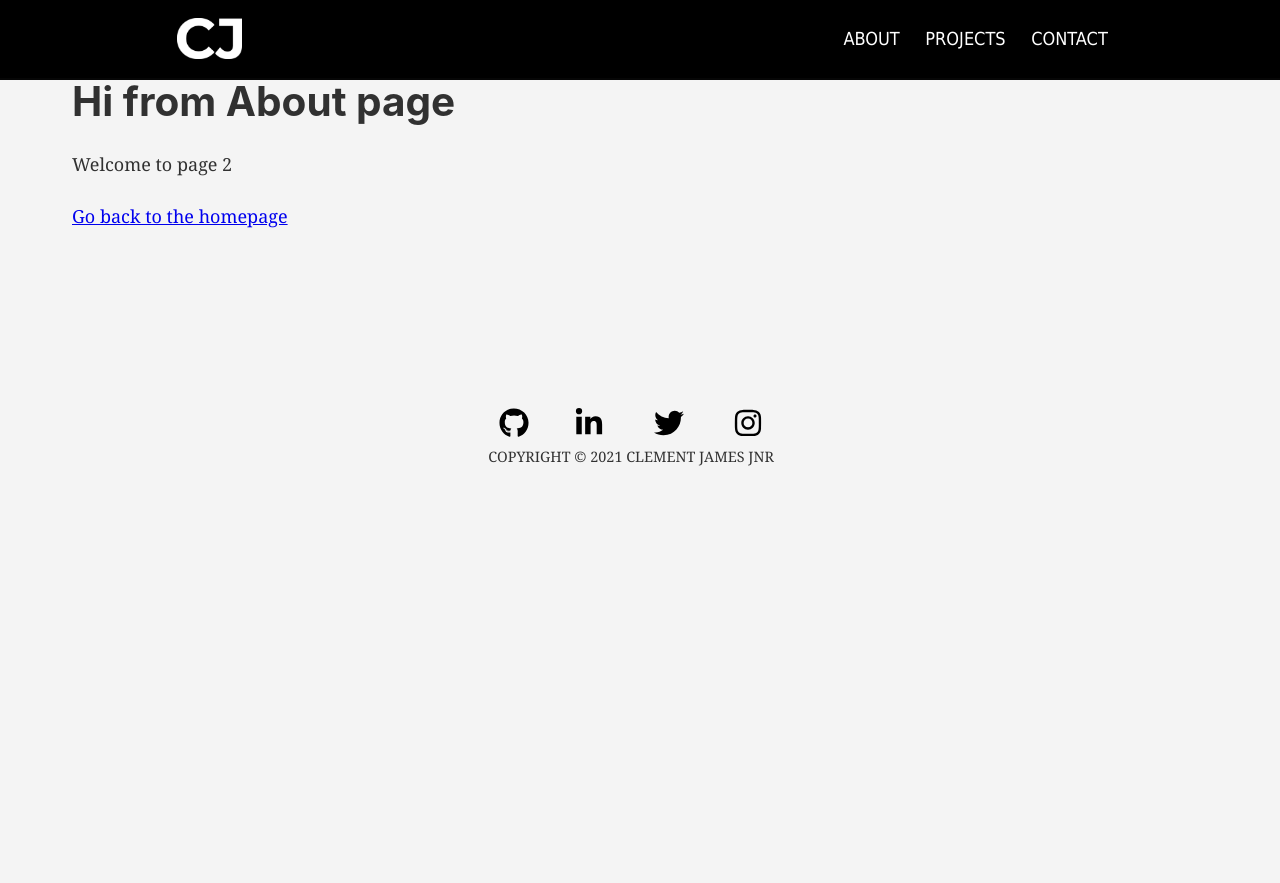
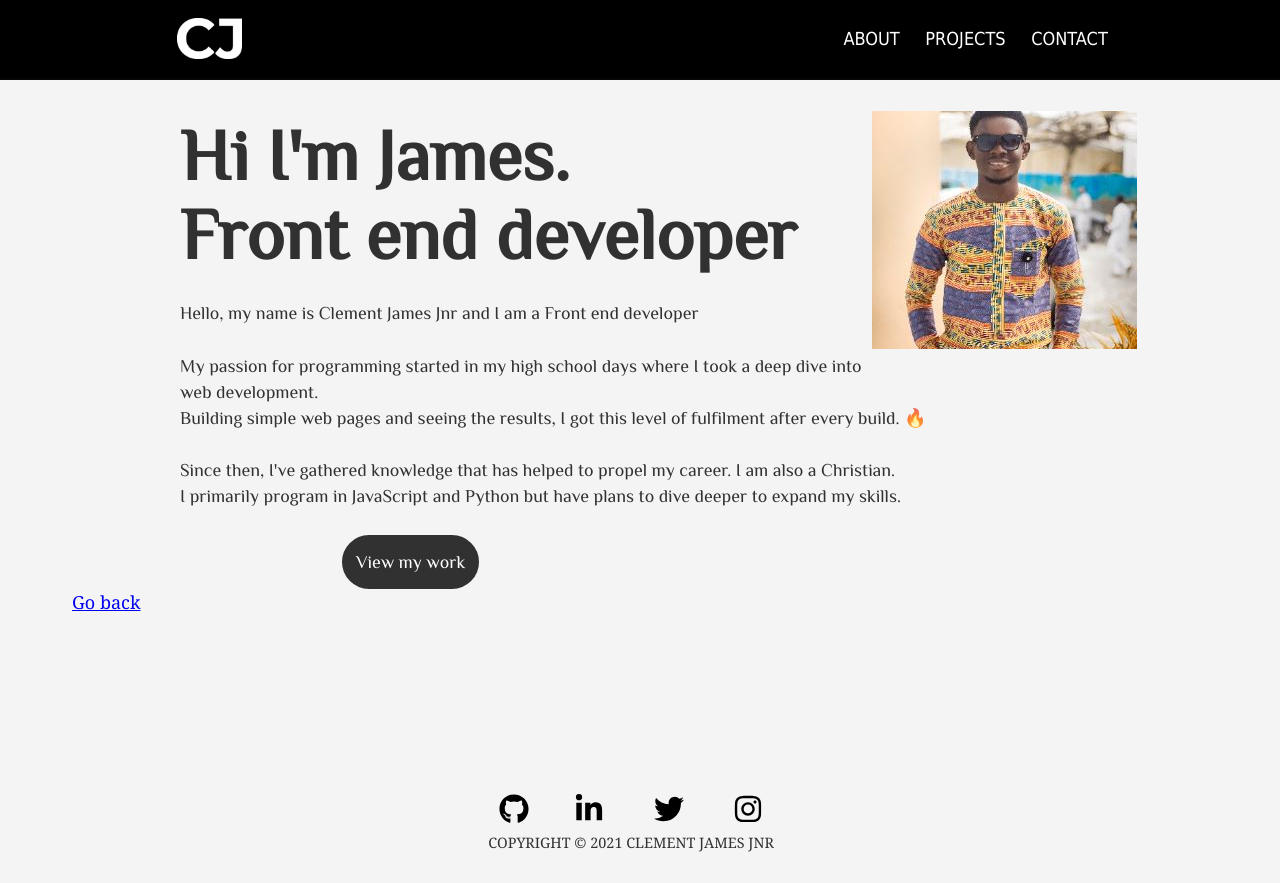
Before and after one commit to jaymesC/portfolio-site, a Gatsby site: page /about in a window 1280 px wide. Before the commit the page ends 800 px from the top, so only its background shows below. Built offline with nearby package versions, Linux system fonts and the light colour scheme; Gatsby itself is replaced by a stand-in of ours.

Commit message:
fixed about component

```diff
--- a/src/components/ProjectItem.js
+++ b/src/components/ProjectItem.js
@@ -8,7 +8,8 @@ import { SiJava, SiJavascript, SiStyledComponents } from "react-icons/si"
 const StyledDiv = styled(motion.div)`
   margin-top: 4rem;
   margin-left: 7rem;
-  @media screen and (max-width: 568px) {
+
+   @media screen and (max-width: 568px) {
     margin-top: 2rem;
     margin-left: 0rem;
   }
@@ -28,6 +29,9 @@ const StyledSection = styled.section`
   margin-right: 20rem;
   box-shadow: 1px 25px 18px #ddd9d9;
   border-radius: 10px;
+  & :hover {
+    box-shadow: 1px 9px 9px #b2beb5;
+  }
   @media (max-width: 768px) {
     margin-right: 0rem;
   }
--- a/src/components/SecondProjectItem.js
+++ b/src/components/SecondProjectItem.js
@@ -28,6 +28,9 @@ const StyledSection = styled.section`
   margin-right: 20rem;
   box-shadow: 1px 25px 18px #ddd9d9;
   border-radius: 10px;
+  & :hover {
+    box-shadow: 1px 9px 9px #b2beb5;
+  }
   @media (max-width: 768px) {
     margin-right: 0rem;
   }
--- a/src/components/fifthProjectItem.js
+++ b/src/components/fifthProjectItem.js
@@ -27,6 +27,9 @@ const StyledSection = styled.section`
   margin-right: 20rem;
   box-shadow: 1px 25px 18px #ddd9d9;
   border-radius: 10px;
+  & :hover {
+    box-shadow: 1px 9px 9px #b2beb5;
+  }
   @media (max-width: 768px) {
     margin-right: 0rem;
   }
@@ -97,7 +100,7 @@ const FifthProjectItem = () => {
         <StyledImage>
           <StaticImage
             src="../images/upscale.jpg"
-            width={300}
+            width={310}
             quality={95}
             formats={["AUTO", "WEBP", "AVIF"]}
             alt="Project visuals"
--- a/src/components/fourthProjectItem.js
+++ b/src/components/fourthProjectItem.js
@@ -27,6 +27,9 @@ const StyledSection = styled.section`
   margin-right: 20rem;
   box-shadow: 1px 25px 18px #ddd9d9;
   border-radius: 10px;
+  & :hover {
+    box-shadow: 1px 9px 9px #b2beb5;
+  }
   @media (max-width: 768px) {
     margin-right: 0rem;
   }
--- a/src/components/thirdProjectItem.js
+++ b/src/components/thirdProjectItem.js
@@ -27,6 +27,9 @@ const StyledSection = styled.section`
   margin-right: 20rem;
   box-shadow: 1px 25px 18px #ddd9d9;
   border-radius: 10px;
+  & :hover {
+    box-shadow: 1px 9px 9px #b2beb5;
+  }
   @media (max-width: 768px) {
     margin-right: 0rem;
   }
--- a/src/pages/about.js
+++ b/src/pages/about.js
@@ -1,18 +1,122 @@
 import * as React from "react"
 import { Link } from "gatsby"
+import { StaticImage } from "gatsby-plugin-image"
+import styled from "styled-components"
+import { motion } from "framer-motion"
 
 import Layout from "../components/layout"
 import Seo from "../components/seo"
 import Navbar from "../components/Navbar"
+
+
+const StyledDiv = styled(motion.div)`
+  margin-left: 6rem;
+  display: flex;
+  font-family: "Philosopher", sans-serif;
+`
+
+const StyledH1 = styled.h1`
+  font-family: "Philosopher", sans-serif;
+  margin-top: 2rem;
+  font-size: 4rem;
+`
+const StyledImage = styled.section`
+  margin-top: 1.7rem;
+  margin-left: -3rem;
+`
+const StyledButton = styled(motion.button)`
+  /* display: flex; */
+  border: 2px solid #313131;
+  background-color: #313131;
+  color: white;
+  cursor: pointer;
+  border-radius: 5rem;
+  margin-left: 9rem;
+  padding: 12px 12px;
+  /* transition: 0.7s;
+  & :hover {
+    color: white;
+    background-color: red;
+  } */
+
+  @media (max-width: 768px) {
+    margin-left: 4rem;
+    flex-direction: column;
+  }
+`
+
+const buttonVariants = {
+  visible: {
+    initial: { x: -250, opacity: 0 },
+    animate: { x: 0, opacity: 1 },
+    transition: { delay: 1.5, duration: 1.5 },
+  },
+  hover: {
+    scale: 1.1,
+    textShadow: "0px 0px 8px blue",
+    boxShadow: "0px 0px 8px red",
+    transition: {
+      // delay: 1.5,
+      // duration: 1.5,
+      yoyo: Infinity,
+    },
+  },
+}
+
+
 
 const About = () => (
   <>
     <Navbar />
     <Layout>
       <Seo title="About" />
-      <h1>Hi from About page</h1>
-      <p>Welcome to page 2</p>
-      <Link to="/">Go back to the homepage</Link>
+      <StyledDiv
+        initial={{ opacity: 0 }}
+        animate={{ x: 0, opacity: 1 }}
+        transition={{ duration: 1.0, delay: 1.8 }}
+      >
+        <section>
+          <StyledH1>
+            Hi I'm James. <br /> Front end developer
+          </StyledH1>
+          <p>
+            Hello, my name is Clement James Jnr and I am a Front end developer
+          </p>
+          <p>
+            My passion for programming started in my high school days where I
+            took a deep dive into
+            <br /> web development. <br /> Building simple web pages and seeing
+            the results, I got this level of fulfilment after every build.{" "}
+            <span role="img" aria-labelledby="">
+              🔥
+            </span>{" "}
+          </p>
+          <p>
+            Since then, I've gathered knowledge that has helped to propel my
+            career. I am also a Christian.
+            <br /> I primarily program in JavaScript and Python but have plans
+            to dive deeper to expand my skills.
+          </p>
+          <Link to="/project">
+            <StyledButton variants={buttonVariants} whileHover="hover">
+              View my work
+            </StyledButton>
+          </Link>
+        </section>
+        <StyledImage>
+          <StaticImage
+            layout="constrained"
+            src="../images/pic.JPG"
+            width={300}
+            height={270}
+            quality={95}
+            formats={["AUTO", "WEBP", "AVIF"]}
+            alt="A Gatsby astronaut"
+            // style={{ borderRadius: `50%` }}
+          />
+        </StyledImage>
+      </StyledDiv>
+      <Link to="/">Go back </Link>
     </Layout>
   </>
 )
--- a/src/pages/project.js
+++ b/src/pages/project.js
@@ -11,7 +11,7 @@ import SecondProjectItem from "../components/SecondProjectItem"
 import ThirdProjectItem from "../components/thirdProjectItem"
 import FourthProjectItem from "../components/FourthProjectItem"
 import FifthProjectItem from "../components/FifthProjectItem"
-import SixthProjectItem from "../components/SixthProjectItem"
+
 
 
 const StyledH1 = styled(motion.h1)`
```
Also changed, not shown: src/images/aboutpic.jpg (added).
